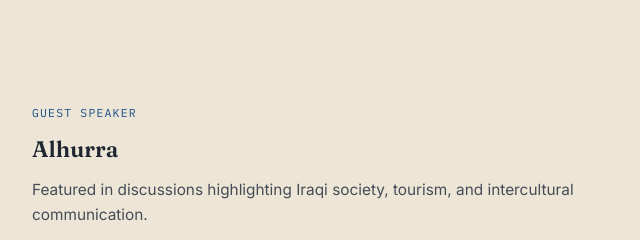
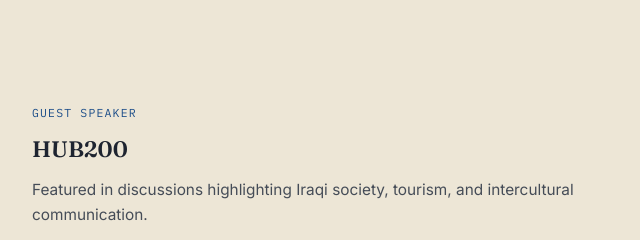
Before and after one commit to Tibaal/osamah-mousa-portfolio, a plain HTML site: page index.html in a window 1280 px wide. Shown: the part 8040-8280 px from the top of the page, 132-772 px from the left. Drawn offline with Linux system fonts and the light colour scheme.

Commit message:
Correct collab entry: HUB200 instead of Alhurra for the panel photo

```diff
--- a/index.html
+++ b/index.html
@@ -1014,7 +1014,7 @@
     <div class="collab-row rev">
       <div class="collab-text">
         <span class="role">Guest Speaker</span>
-        <h3>Alhurra</h3>
+        <h3>HUB200</h3>
         <p>Featured in discussions highlighting Iraqi society, tourism, and intercultural communication.</p>
       </div>
       <div class="collab-img"><img src="images/collab-hub200.webp" alt="Osamah Mousa speaking on a panel at a community event" width="904" height="1600" loading="lazy" decoding="async"></div>
```
